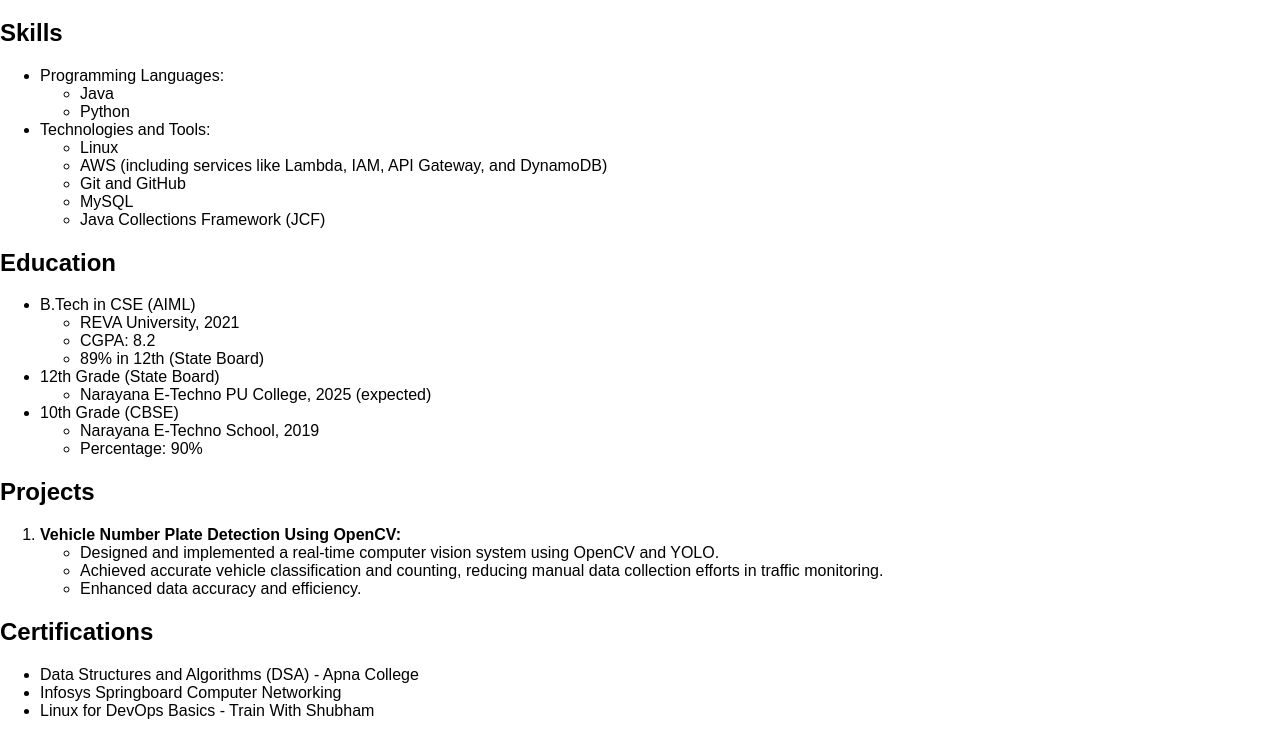
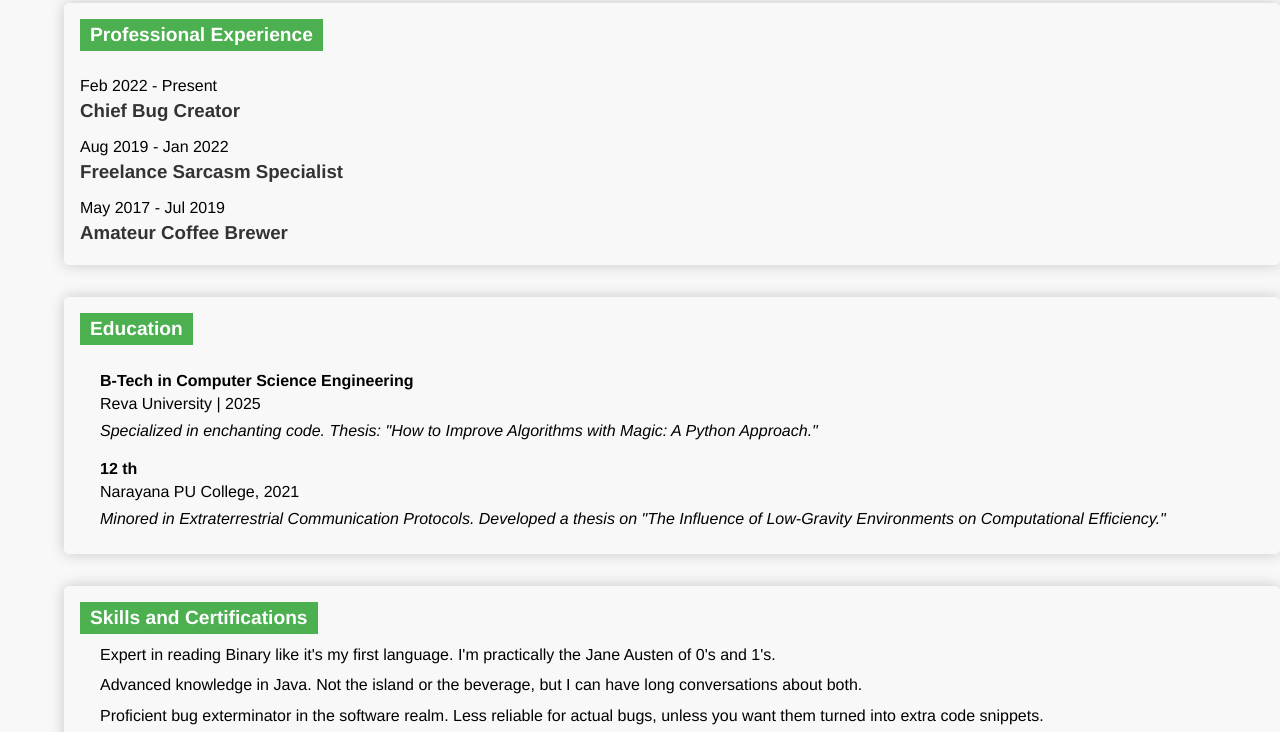
Before and after one commit to vinayvini-18/MyResume, a plain HTML site: page index.html in a window 1280 px wide. Shown: the part 165-897 px from the top of the page. Drawn offline with Linux system fonts and the light colour scheme.

Commit message:
Update index.html

```diff
--- a/index.html
+++ b/index.html
@@ -3,82 +3,67 @@
 <head>
 <meta charset="UTF-8">
 <meta name="viewport" content="width=device-width, initial-scale=1.0">
-    <title>Vinay S - Software Engineer</title>
-    <style>
-        /* Add your preferred CSS styling here */
-        body {
-            font-family: Arial, sans-serif;
-            margin: 0;
-            padding: 0;
-        }
-        /* Customize other styles as needed */
-    </style>
+<title>Interactive Resume - Vinay S</title>
+<link rel="stylesheet" href="styles.css">
 </head>
 <body>
-    <h1>Vinay S - Software Engineer</h1>
 
-    <h2>Professional Summary</h2>
-    <p>As an aspiring software engineer pursuing a B.Tech in Computer Science and Engineering (with a focus on AI/ML), I am enthusiastic about using my expertise in software development, particularly in Java and AWS, to provide innovative solutions and exceptional customer service in the IT industry.</p>
+<div class="resume">
 
-    <h2>Skills</h2>
+	<div class="top-section">
+		<div class="headshot-container">
+			<img src="headshot.jpg" alt="Your Name" class="resume-headshot">
+		</div>
+		<div class="contact-info">
+			<h1>Vinay S</h1>
+			<p>Bengaluru | vinivinay6173@gmail.com</p>
+		</div>
+	</div>
+
+    <section class="resume-section" id="experience">
+        <h2>Professional Experience</h2>
+        <div id="timeline"></div> <!-- Placeholder for timeline entries -->
+    </section>
+
+	<section class="resume-section" id="education">
+		<h2>Education</h2>
 		<ul>
-        <li>Programming Languages:
-            <ul>
-                <li>Java</li>
-                <li>Python</li>
-            </ul>
+			<li>
+				<span class="degree">B-Tech in Computer Science Engineering</span>
+				<span class="school">Reva  University | 2025</span>
+				<p>Specialized in enchanting code. Thesis: "How to Improve Algorithms with Magic: A Python Approach."</p>
 			</li>
-        <li>Technologies and Tools:
-            <ul>
-                <li>Linux</li>
-                <li>AWS (including services like Lambda, IAM, API Gateway, and DynamoDB)</li>
-                <li>Git and GitHub</li>
-                <li>MySQL</li>
-                <li>Java Collections Framework (JCF)</li>
-            </ul>
+			<li>
+				<span class="degree">12 th </span>
+				<span class="school">Narayana PU College, 2021</span>
+				<p>Minored in Extraterrestrial Communication Protocols. Developed a thesis on "The Influence of Low-Gravity Environments on Computational Efficiency."</p>
 			</li>
 		</ul>
+	</section>
 
-    <h2>Education</h2>
+
+    <section class="resume-section" id="certifications">
+        <h2>Skills and Certifications</h2>
         <ul>
-        <li>B.Tech in CSE (AIML)
-            <ul>
-                <li>REVA University, 2021</li>
-                <li>CGPA: 8.2</li>
-                <li>89% in 12th (State Board)</li>
+			<li>Expert in reading Binary like it's my first language. I'm practically the Jane Austen of 0's and 1's.</li>
+
+			<li>Advanced knowledge in Java. Not the island or the beverage, but I can have long conversations about both.</li>
+
+			<li>Proficient bug exterminator in the software realm. Less reliable for actual bugs, unless you want them turned into extra code snippets.</li>
+
+			<li>Expert PHP developer. Strangely, I'm not a Hypertext Preprocessor myself, just a humble developer.</li>
+
+			<li>Savvy in SQL databases - I know, it's a very "select" skill, insert sarcasm here.</li>
+
+			<li>Ruby on Rails - It's like a train ride, except the tracks are made of code and the train is more... virtual?</li>
+
+			<li>JavaScript extraordinaire - Jack of all trades, master of this one.</li>
+
+			<li>Typing at lightning speed with a record-breaking average of only two typos per manuscript!</li>
 		</ul>
-        </li>
-        <li>12th Grade (State Board)
-            <ul>
-                <li>Narayana E-Techno PU College, 2025 (expected)</li>
-            </ul>
-        </li>
-        <li>10th Grade (CBSE)
-            <ul>
-                <li>Narayana E-Techno School, 2019</li>
-                <li>Percentage: 90%</li>
-            </ul>
-        </li>
-    </ul>
+    </section>
+</div>
 
-    <h2>Projects</h2>
-    <ol>
-        <li>
-            <strong>Vehicle Number Plate Detection Using OpenCV:</strong>
-            <ul>
-                <li>Designed and implemented a real-time computer vision system using OpenCV and YOLO.</li>
-                <li>Achieved accurate vehicle classification and counting, reducing manual data collection efforts in traffic monitoring.</li>
-                <li>Enhanced data accuracy and efficiency.</li>
-            </ul>
-        </li>
-        <!-- Repeat similar structure for other projects -->
-    </ol>
-
-    <h2>Certifications</h2>
-    <ul>
-        <li>Data Structures and Algorithms (DSA) - Apna College</li>
-        <li>Infosys Springboard Computer Networking</li>
-        <li>Linux for DevOps Basics - Train With Shubham</li>
-    </ul>
+<script src="scripts.js"></script>
 </body>
 </html>
```
Lines whose indentation alone changed are shown as unchanged.
